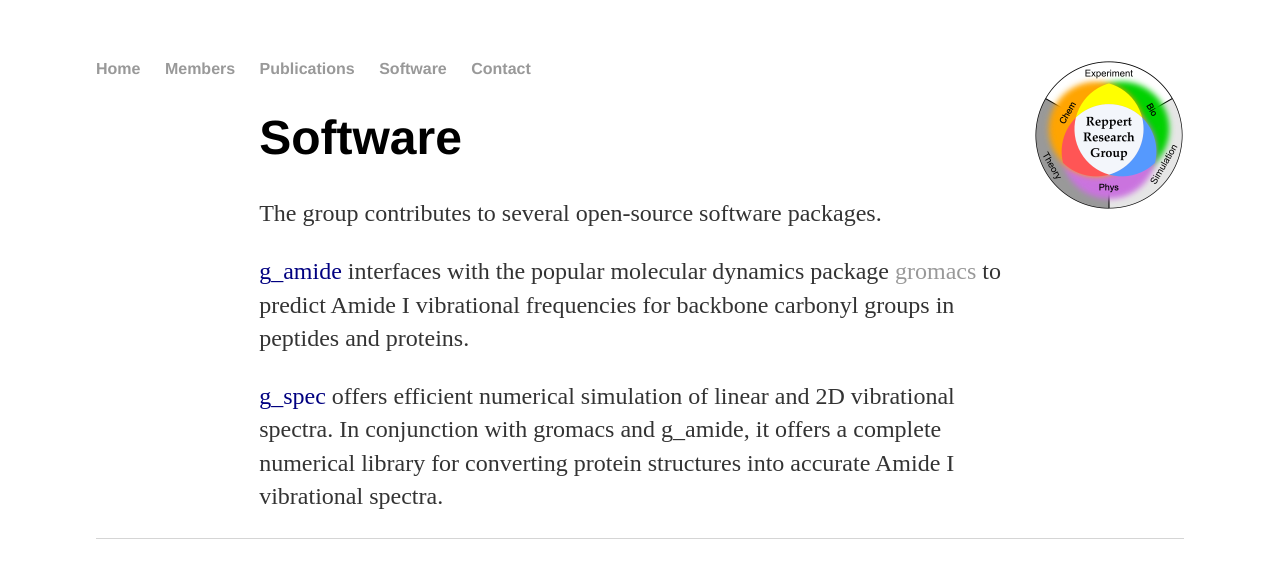
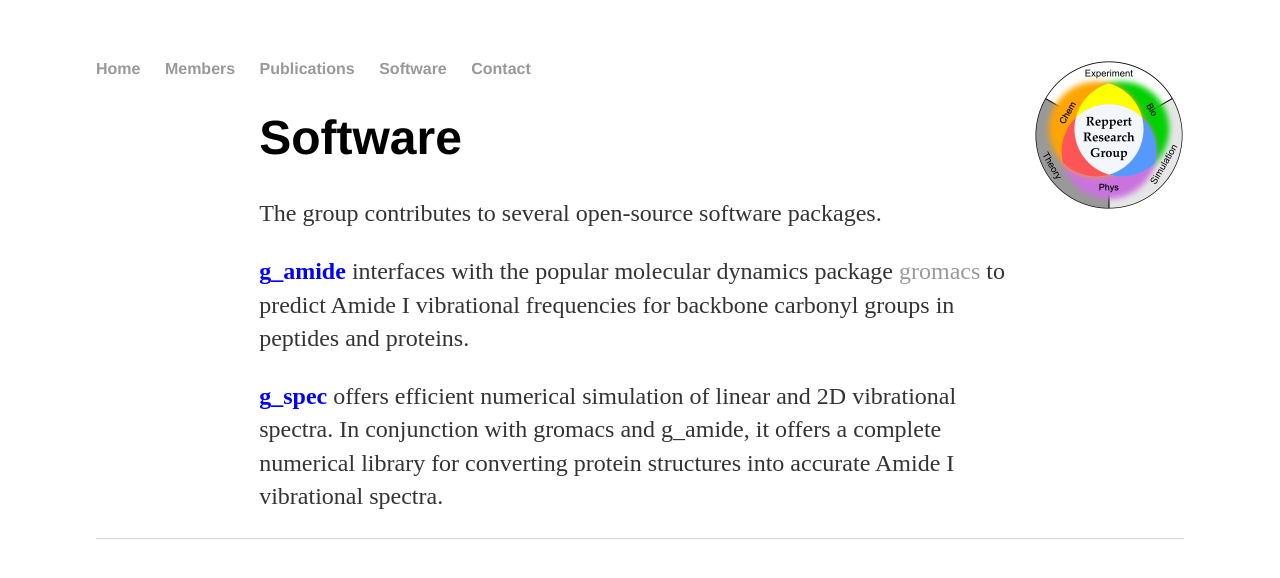
Before and after one commit to mreppert/mreppert.github.io, a Jekyll site: the page built from software/index.html, in a window 1280 px wide. Shown: the top 578 px of the page. Built offline with Jekyll 4.4.1, drawn with Linux system fonts in a browser that asks for light colours.

Commit message:
Update index.html

```diff
--- a/software/index.html
+++ b/software/index.html
@@ -8,7 +8,7 @@
 <body>
   <h1>Software</h1>
   <p>The group contributes to several open-source software packages.
-  <p><a href="https://github.com/mreppert/g_amide" style="color:navy">g_amide</a> interfaces with the popular molecular dynamics package <a href="http://www.gromacs.org">gromacs</a> to predict Amide I vibrational frequencies for backbone carbonyl groups in peptides and proteins.
-  <p><a href="https://github.com/mreppert/g_spec" style="color:navy">g_spec</a> offers efficient numerical simulation of linear and 2D vibrational spectra. In conjunction with gromacs and g_amide, it offers a complete numerical library for converting protein structures into accurate Amide I vibrational spectra.
+  <p><strong><a href="https://github.com/mreppert/g_amide" style="color:blue">g_amide</a></strong> interfaces with the popular molecular dynamics package <a href="http://www.gromacs.org">gromacs</a> to predict Amide I vibrational frequencies for backbone carbonyl groups in peptides and proteins.
+  <p><strong><a href="https://github.com/mreppert/g_spec" style="color:blue">g_spec</a></strong> offers efficient numerical simulation of linear and 2D vibrational spectra. In conjunction with gromacs and g_amide, it offers a complete numerical library for converting protein structures into accurate Amide I vibrational spectra.
   </body>
 </html>
```
